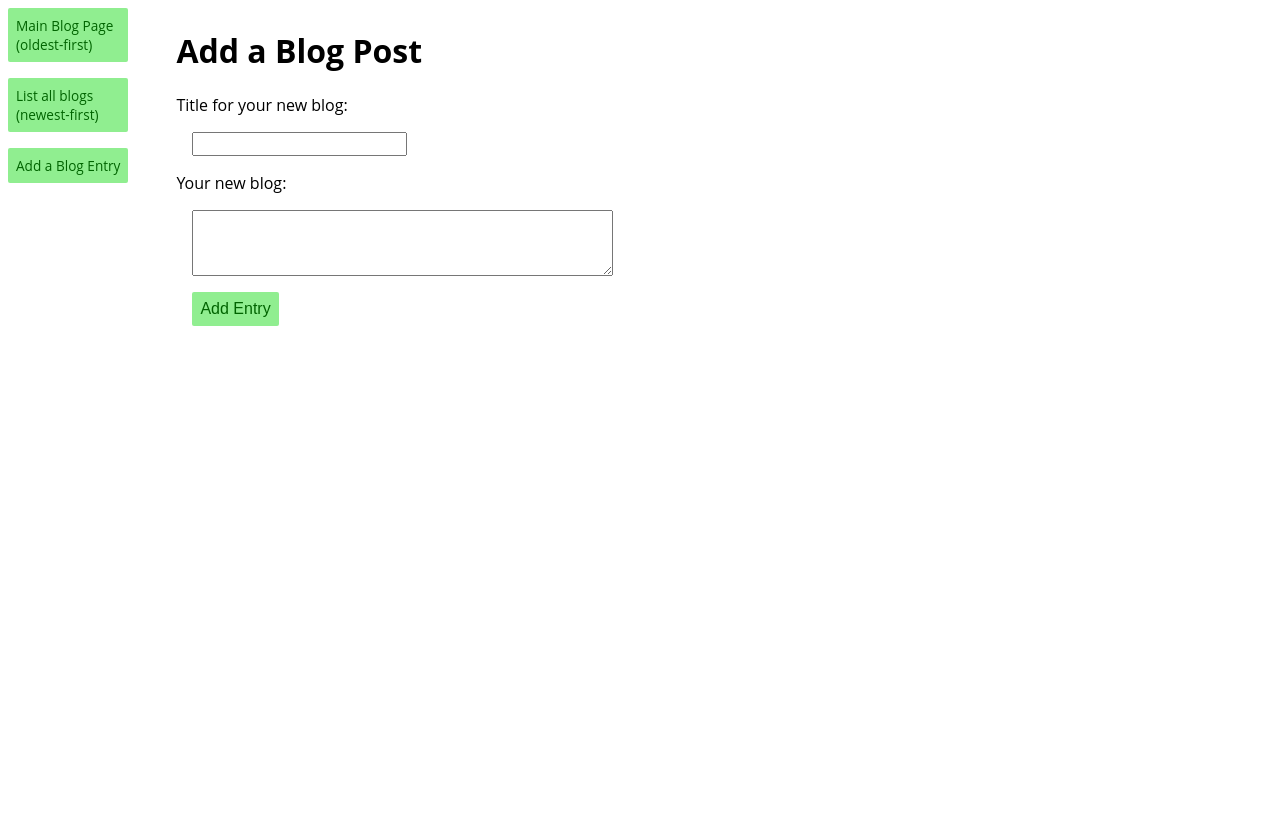
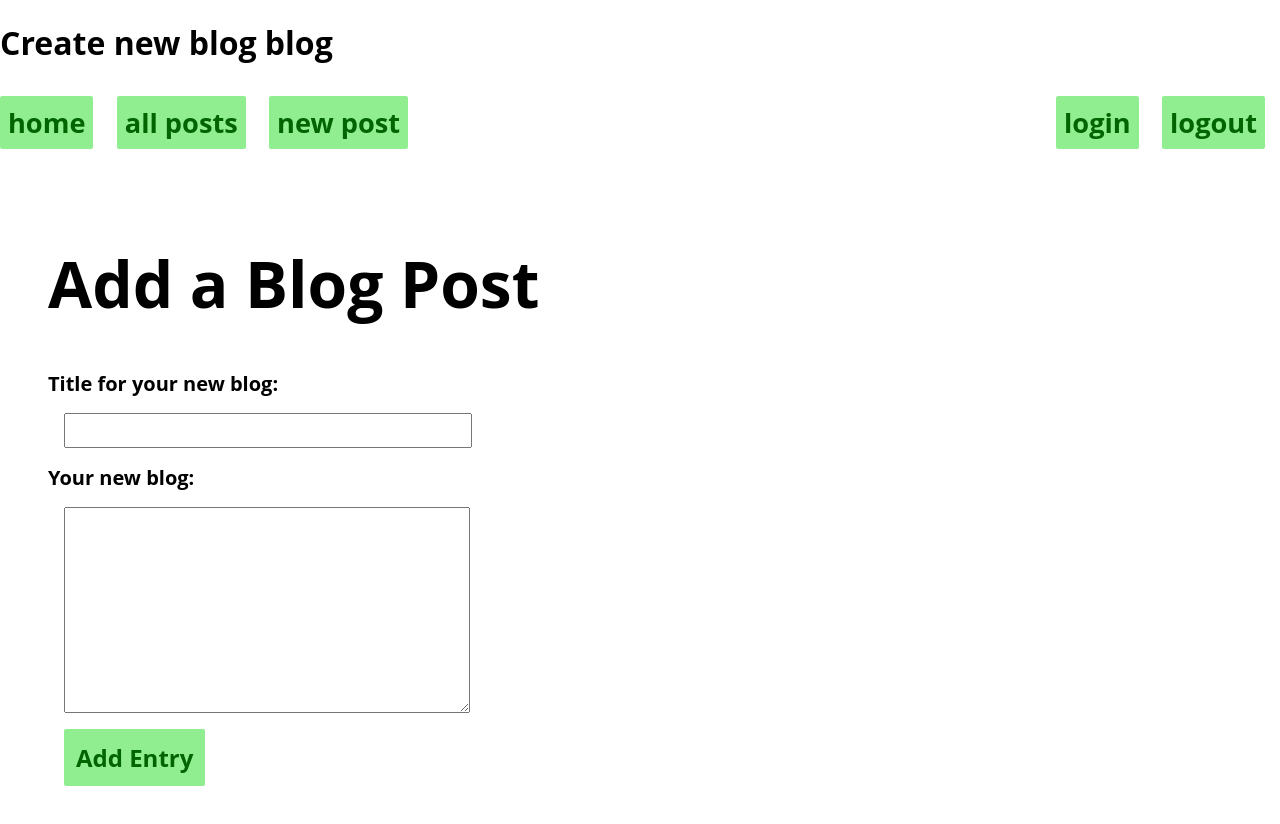
Before and after one commit to drewb101/blogz, a Flask app: page /newpost in a window 1280 px wide. Before the commit the page ends 326 px from the top, so only its background shows below. Run offline with Flask 2, Linux system fonts and the light colour scheme.

Commit message:
Created all adidtional html files required & added some more css styling

```diff
--- a/Static/CSS/stylesheet.css
+++ b/Static/CSS/styles.css
@@ -1,6 +1,69 @@
 body {
     font-family: "Open Sans", sans-serif;
     font-size: 100%;
+}
+
+.error {
+    color: red;
+}
+
+label {
+    display: block;
+    font-size: 20px;
+}
+
+input[type="text"],
+input[type="password"] {
+    width: 400px;
+    font-size: 20px;
+    padding: 2px;
+}
+
+textarea {
+    width: 400px;
+    height: 200px;
+    font-size: 17px;
+    font-family: monospace;
+    display: block;
+    margin: 1rem;
+}
+
+hr {
+    margin: 20px auto;
+}
+
+.post+.post {
+    margin-top: 20px;
+}
+
+.post-title {
+    font-weight: bold;
+    font-size: 20px;
+}
+
+.post-body {
+    margin: 0;
+    font-size: 17px;
+}
+
+.post-author {
+    font-style: italic;
+    font-size: 12px;
+}
+
+nav ul {
+    padding: 0;
+    display: inline-block;
+}
+
+nav ul li {
+    list-style: none;
+    display: inline-block;
+    margin-right: 15px;
+}
+
+nav #user-account {
+    float: right;
 }
 
 nav a {
@@ -42,10 +105,8 @@ input {
     margin: 1rem;
 }
 
-textarea {
-    display: block;
-    font-size: 100%;
-    margin: 1rem;
+input[type="submit"] {
+    font-size: 24px;
 }
 
 #submit_button {
--- a/main.py
+++ b/main.py
@@ -9,7 +9,7 @@ app.config['SQLALCHEMY_DATABASE_URI'] = \
     'mysql+pymysql://blogz:password@localhost:8889/blogz'
 app.config['SQLALCHEMY_ECHO'] = True
 db = SQLAlchemy(app)
-app.secret_key = 'suerSecretBlogz'
+app.secret_key = 'superSecretBlogzKey'
 
 
 class Blog(db.Model):
--- a/templates/base.html
+++ b/templates/base.html
@@ -1,20 +1,26 @@
 <!doctype html>
 <html>
     <head>
+        <h1
         <title>{{title}}</title>
-        <link rel="stylesheet" href="{{ url_for('static', filename='css/stylesheet.css') }}">
+        <link rel="stylesheet" href="static/css/normalize.css">
+        <link rel="stylesheet" href="static/css/styles.css">
     </head>
     <body>
-        <!-- main element is a flexbox  -->
+        <nav>
+            <ul id="user-account">
+                <li><a href="/login">login</a></li>
+                <li><a href="/logout">logout</a></li>
+            </ul>
+            <ul>
+                <li><a href="/">home</a></li>
+                <li><a href="/blog">all posts</a></li>
+                <li><a href="/blog/newpost">new post</a></li>
+            </ul>
+        </nav>
+
         <main>
-            <nav>
-                <a href='/blog'>Main Blog Page<br />(oldest-first)</a>
-                <a href='/blog?sort=newest'>List all blogs<br />(newest-first)</a>
-                <a href='/newpost'>Add a Blog Entry</a>
-            </nav>
-
             <div class="container">
-                <!-- No message categories  -->
                 {% with messages = get_flashed_messages() %}
                     {% for message in messages %}
                         <div class="flash_message">{{message|safe}}</div>
@@ -23,10 +29,7 @@
 
                     {% block content %}
                     {% endblock %}
-
             </div>
-            <!-- .container -->
         </main>
-
     </body>
 </html>
```
Also changed, not shown: login.html (added, +26 -0 lines), templates/singleUser.html (added, +14 -0 lines), Static/CSS/normalize.css (added), index.html (added), signup.html (added).
